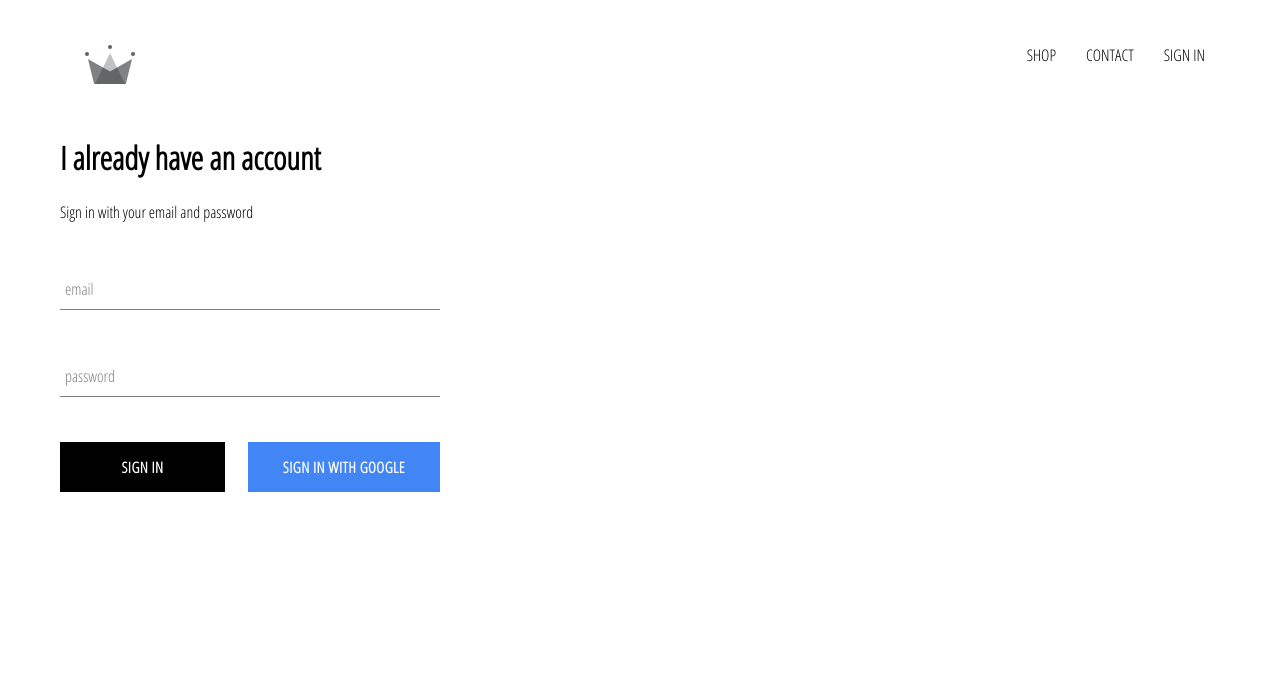
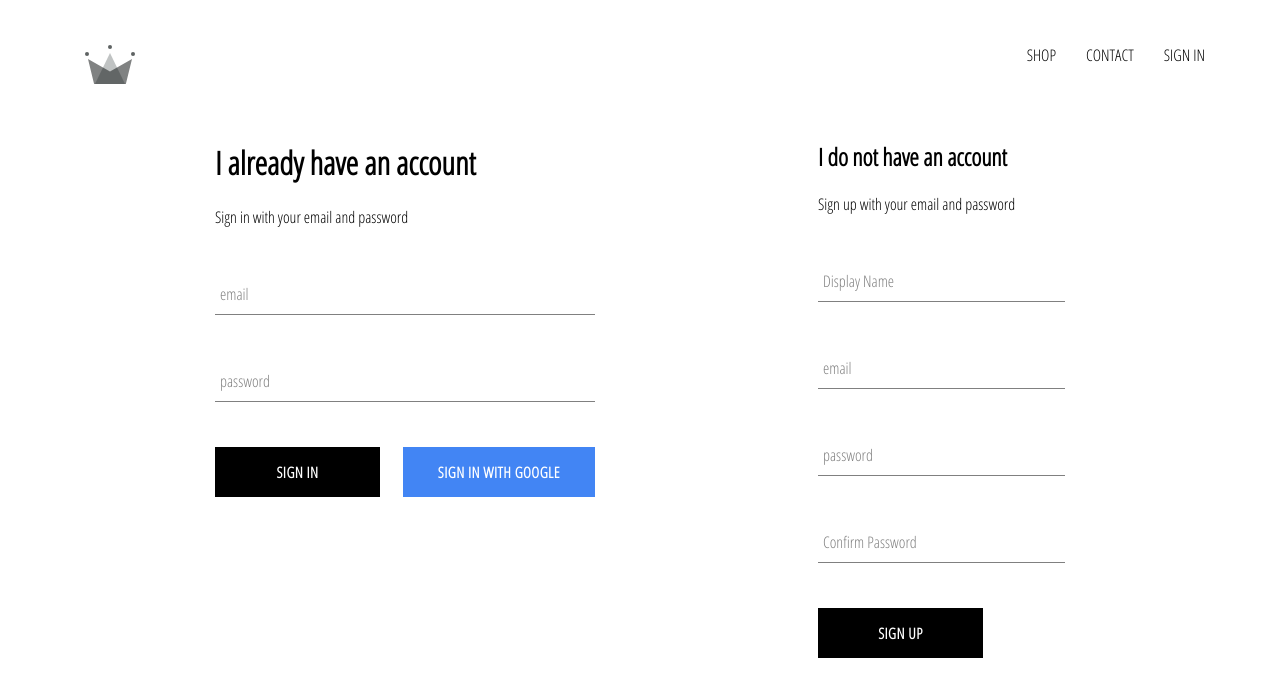
Before and after one commit to Anthonytorrero/drpped, a React (Create React App) app: page /signin in a window 1280 px wide. Shown: the top 696 px of the page. Built offline with nearby package versions, Linux system fonts and the light colour scheme; no server answers.

Commit message:
implemented firebase utils, included ability to store authenticated users into our firestore database

```diff
--- a/src/components/sign-up/sign-up.component.jsx
+++ b/src/components/sign-up/sign-up.component.jsx
@@ -48,7 +48,7 @@
     }
   }
 
-  handleSubmit = event => {
+  handleChange = event => {
     const { name, value } = event.target;
 
     this.setState({ [name]: value });
@@ -87,9 +87,9 @@
             required
           ></FormInput>
           <FormInput
-            type="text"
+            type="password"
             name="confirmPassword"
-            value={password}
+            value={confirmPassword}
             onChange={this.handleChange}
             label="Confirm Password"
             required
--- a/src/pages/sign-in-and-sign-up/sign-in-and-sign-up.component.jsx
+++ b/src/pages/sign-in-and-sign-up/sign-in-and-sign-up.component.jsx
@@ -1,6 +1,7 @@
 import React from 'react';
 
 import SignIn from '../../components/sign-in/sign-in.component';
+import SignUp from '../../components/sign-up/sign-up.component';
 
 import './sign-in-and-sign-up.styles.scss';
 
@@ -8,6 +9,7 @@
 const SignInAndSignUp = () => (
   <div className='sign-in-and-sign-up'>
     <SignIn />
+    <SignUp />
   </div>
 )
 
--- a/src/pages/sign-in-and-sign-up/sign-in-and-sign-up.styles.scss
+++ b/src/pages/sign-in-and-sign-up/sign-in-and-sign-up.styles.scss
@@ -0,0 +1,6 @@
+.sign-in-and-sign-up {
+  width: 850px;
+  display: flex;
+  justify-content: space-between;
+  margin: 30px auto;
+}
```
